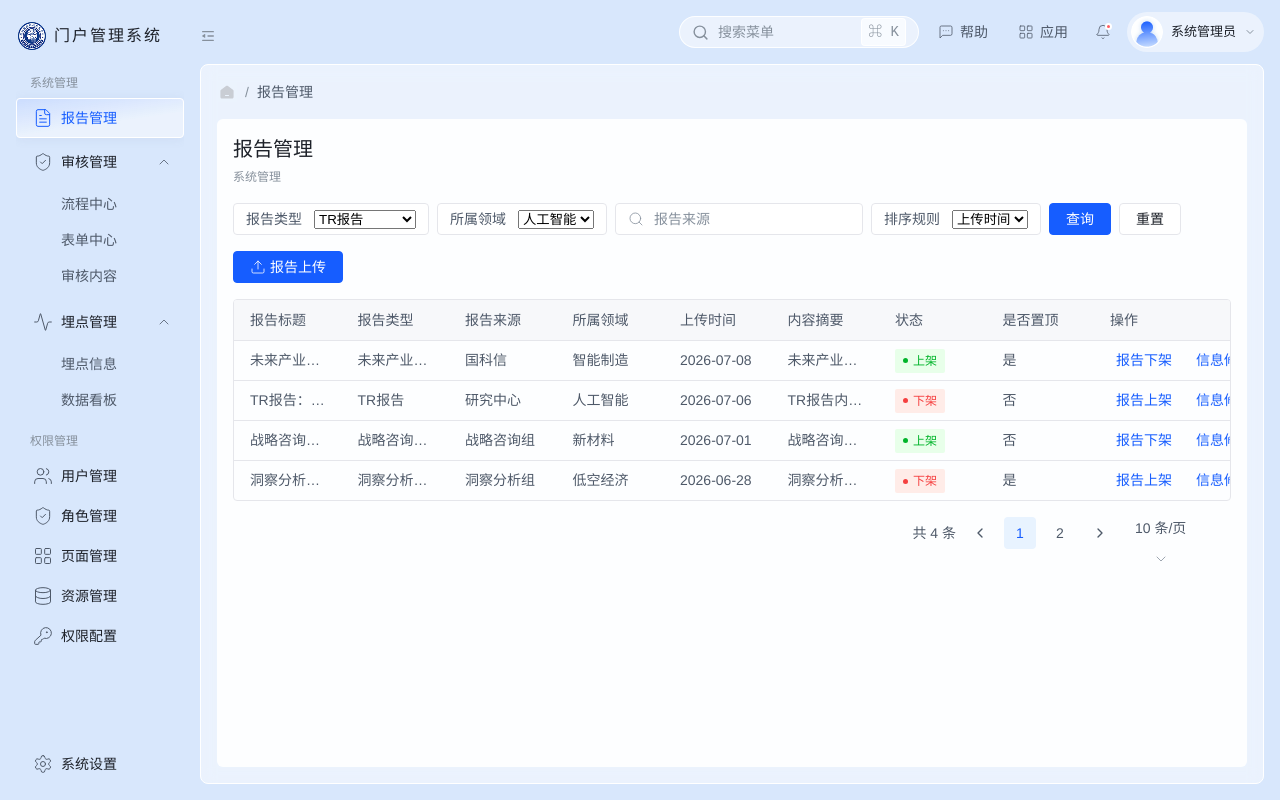
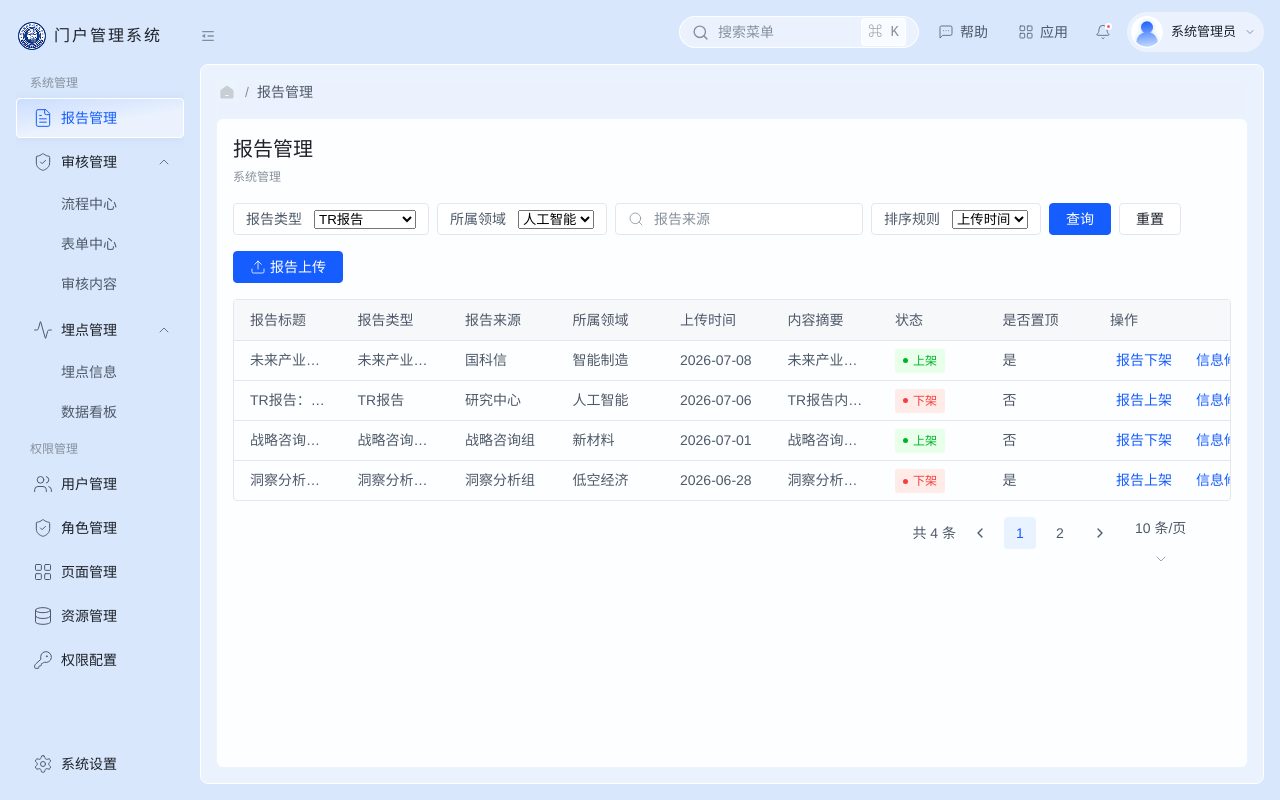
Before and after one commit to hungezu/gkx-portal-admin, a React (Vite) app: page / in a window 1280 px wide. Built offline with nearby package versions, Linux system fonts and the light colour scheme.

Commit message:
fix: normalize sidebar tab gaps

```diff
--- a/src/styles.css
+++ b/src/styles.css
@@ -830,7 +830,10 @@ textarea:focus-visible {
 }
 
 .nav-section-block {
-  margin-bottom: 8px;
+  margin-bottom: 4px;
+  display: flex;
+  flex-direction: column;
+  gap: 4px;
 }
 
 .nav-section-title {
@@ -889,12 +892,12 @@ textarea:focus-visible {
 }
 
 .nav-group {
-  margin-top: 4px;
+  margin-top: 0;
 }
 
 .nav-section-title + .group-button,
 .nav-section-title + .nav-group {
-  margin-top: 4px;
+  margin-top: 0;
 }
 
 .nav-group.has-active > .group-button {
@@ -926,6 +929,9 @@ textarea:focus-visible {
 }
 
 .group-children {
+  display: flex;
+  flex-direction: column;
+  gap: 4px;
   padding: 4px 0;
 }
 
```
